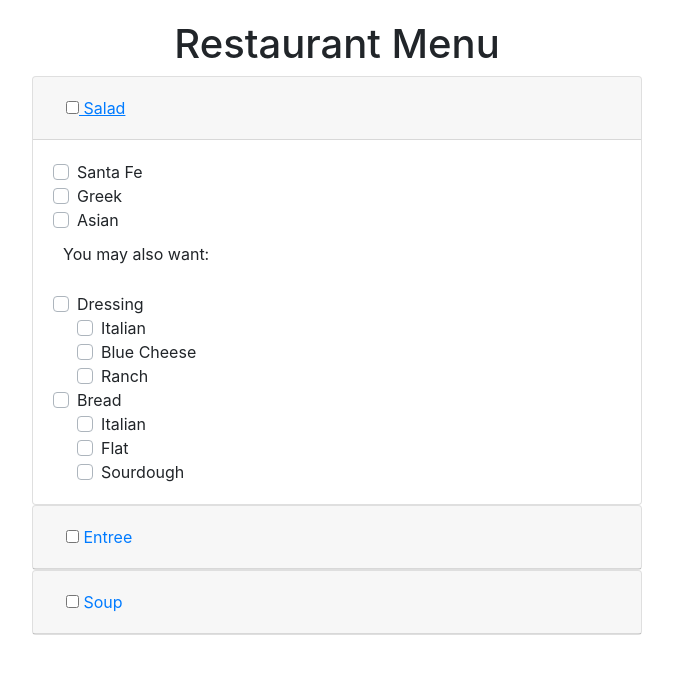
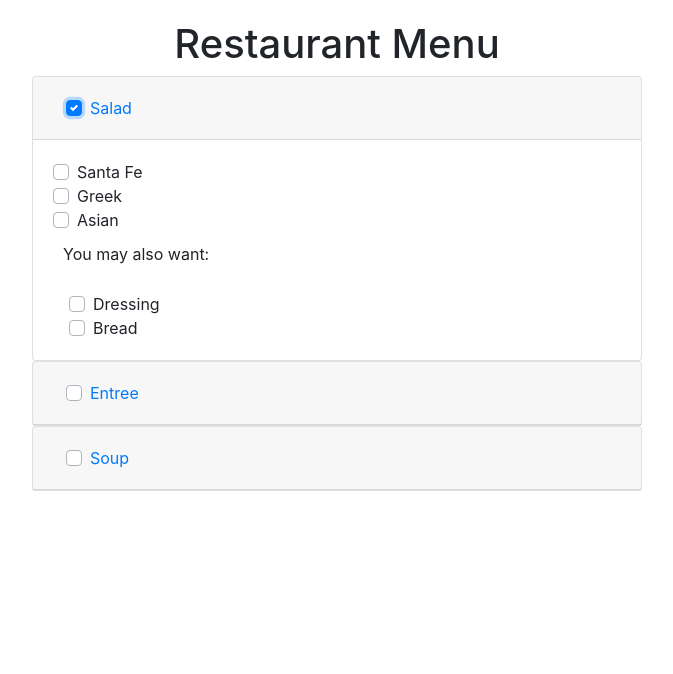
Before and after one commit to Dave-mash/Restaurant-menu, an Angular app: page / in a window 1280 px wide. Both pictures are taken after a click on the button "Salad". Shown: the top 674 px of the page, without its empty margins (303-976 px from the left). Built offline with nearby package versions, Linux system fonts and the light colour scheme.

Commit message:
fixed checkboxes

```diff
--- a/src/app/components/menu/menu.component.css
+++ b/src/app/components/menu/menu.component.css
@@ -17,13 +17,18 @@
 }
 
 .checkbox {
-    /* background: orange; */
     /* width: 50%; */
     display: flex;
 }
 
+.related-options {
+    padding-left: 40px;
+}
+
 .wrapped-checkbox {
-    width: 30%;
+    /* background: orange; */
+    /* width: 100%; */
+    padding-left: 40px;
     display: flex;
 }
 
--- a/src/app/components/menu/menu.component.html
+++ b/src/app/components/menu/menu.component.html
@@ -5,8 +5,10 @@
                 <h5 class="mb-0 header-h5">
                     <button #el class="btn btn-link" data-toggle="collapse" aria-expanded="false"
                         aria-controls="collapseOne" (click)="toggleMenu(el)">
-                        <input type="checkbox" />
-                        {{ title.name }}
+                        <div class="custom-control custom-checkbox">
+                            <input type="checkbox" class="custom-control-input" id={{title.name}}/>
+                            <label class="custom-control-label" for={{title.name}}>{{ title.name }}</label>
+                        </div>
                     </button>
                 </h5>
             </div>
@@ -15,23 +17,26 @@
                 <div class="card-body">
                     <!-- Default unchecked -->
                     <div class="custom-control custom-checkbox" *ngFor="let choice of title.choices">
-                        <div class="checkbox" id={{choice.name}}>
+                        <div class="checkbox">
                             <input type="checkbox" class="custom-control-input" id={{choice.name}}>
                             <label class="custom-control-label" for={{choice.name}}>{{ choice.name }}</label>
                         </div>
                     </div>
                     <p *ngIf="title.related.length" class="optional">You may also want:</p>
-                    <div class="custom-control custom-checkbox custom-choices" *ngFor="let related of title.related">
+                    <div class="custom-choices" *ngFor="let related of title.related">
                         <!--  (click)="toggleMenu(el)"-->
-                        <div class="checkbox" #el data-toggle="collapse" aria-expanded="false"
-                         href="#related-category" aria-controls="related-category">
-                            <input #el type="checkbox" class="custom-control-input" id={{related.name}} (click)="checkboxToggle(el)">
+                        <div class="custom-control custom-checkbox checkbox related-options">
+                            <input #el type="checkbox" class="custom-control-input" id={{related.name}} (click)="toggleOption(el,related)">
                             <label class="custom-control-label" for={{related.name}}>{{ related.name }}</label>
                         </div>
-                        <div id="related-category" class="custom-control custom-checkbox wrapped" *ngFor="let choice of related.choices">
-                            <div class="wrapped-checkbox collapse" aria-labelledby="headingOne" data-parent="#custom-choices">
-                                <input type="checkbox" class="custom-control-input" id={{choice.name}}>
-                                <label class="custom-control-label" for={{choice.name}}>{{ choice.name }}</label>
+                        <div id="related-category" class="custom-control custom-checkbox wrapped" *ngIf="match">
+                            <div *ngFor="let choice of related.choices">
+                                <div class="wrapped-checkbox">
+                                    <input type="checkbox" class="custom-control-input">
+                                    <label class="custom-control-label">
+                                        {{ choice.name }}
+                                    </label>
+                                </div>
                             </div>
                         </div>
                     </div>
@@ -40,3 +45,8 @@
         </div>
     </div>
 </div>
+
+<!--
+     data-toggle="collapse" aria-expanded="true"
+                        href="#related-category" aria-controls="related-category"
+-->
--- a/src/app/components/menu/menu.component.ts
+++ b/src/app/components/menu/menu.component.ts
@@ -9,7 +9,9 @@ import { menuOptions } from 'src/app/menuJson';
 export class MenuComponent implements OnInit {
 
   menuOptions = menuOptions;
+  match = false;
   relatedOptions = [];
+  textContent;
 
   constructor() { }
 
@@ -17,6 +19,33 @@ export class MenuComponent implements OnInit {
     const element = el.textContent.trim();
     el.setAttribute('data-target', `#${element}`)
     console.log(el.getAttribute('data-target'))
+  }
+
+  toggleOption (el, related) {
+    const element = el.nextElementSibling.textContent.trim();
+    // el.setAttribute('data-target', `#${element}`);
+    // let children = document.querySelector('.custom-choices');
+    // console.log(el.getAttribute('data-target'));
+    console.log(element)
+    this.textContent = el.nextElementSibling.textContent;
+
+    if (el.checked && this.textContent === related.name) {
+      // console.log(el);
+      // let text = document.createElement('p');
+      // text.innerHTML = `<p class="some-text">Some text</p>`
+      // children.appendChild(text);
+      this.relatedOptions = related.choices;
+      console.log('match');
+      this.match = true;
+      // console.log(document.getElementById('related-category'));
+      // document.getElementById('related-category').textContent = 'here';
+    } else {
+      this.relatedOptions = [];
+      this.match = false;
+      let children = document.querySelector('#related-category');
+      console.log(children)
+    }
+    console.log(this.relatedOptions);
   }
 
   checkboxToggle(el) {
```
